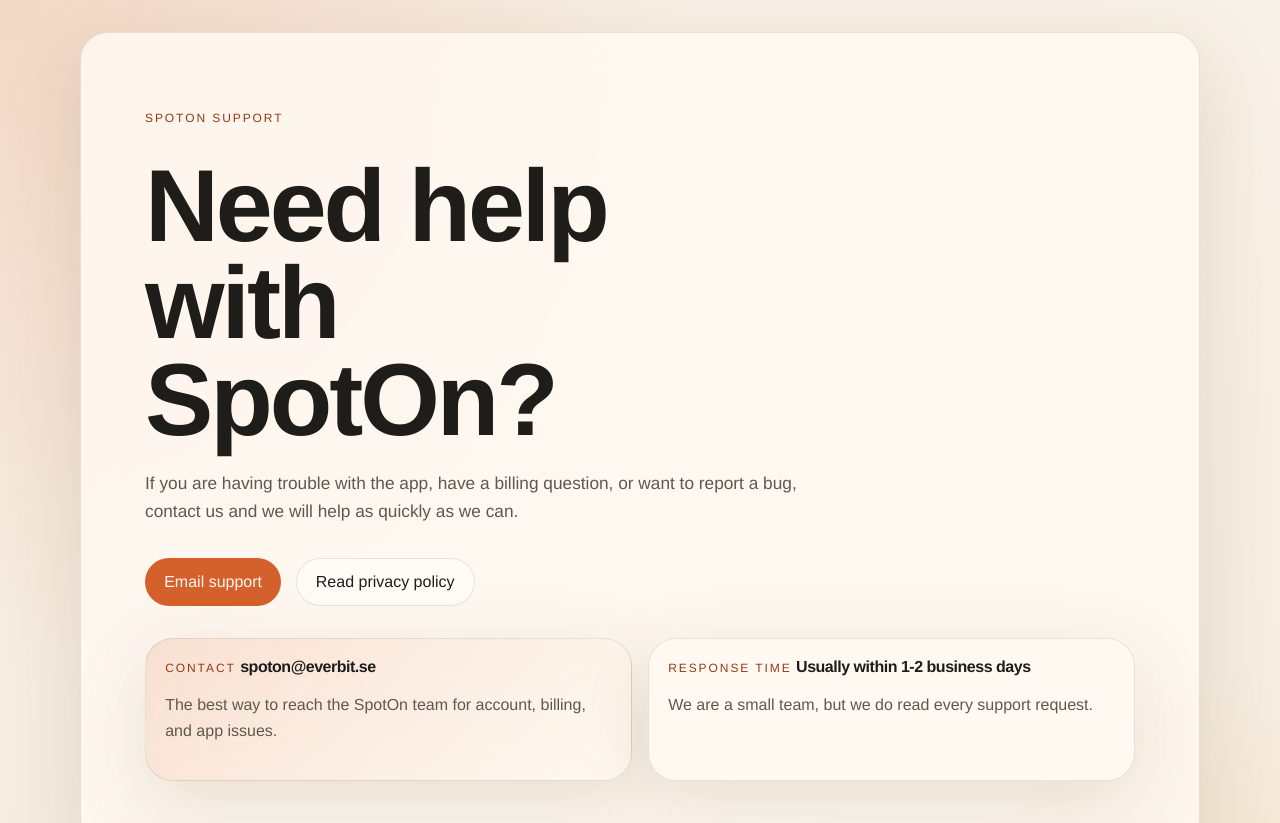
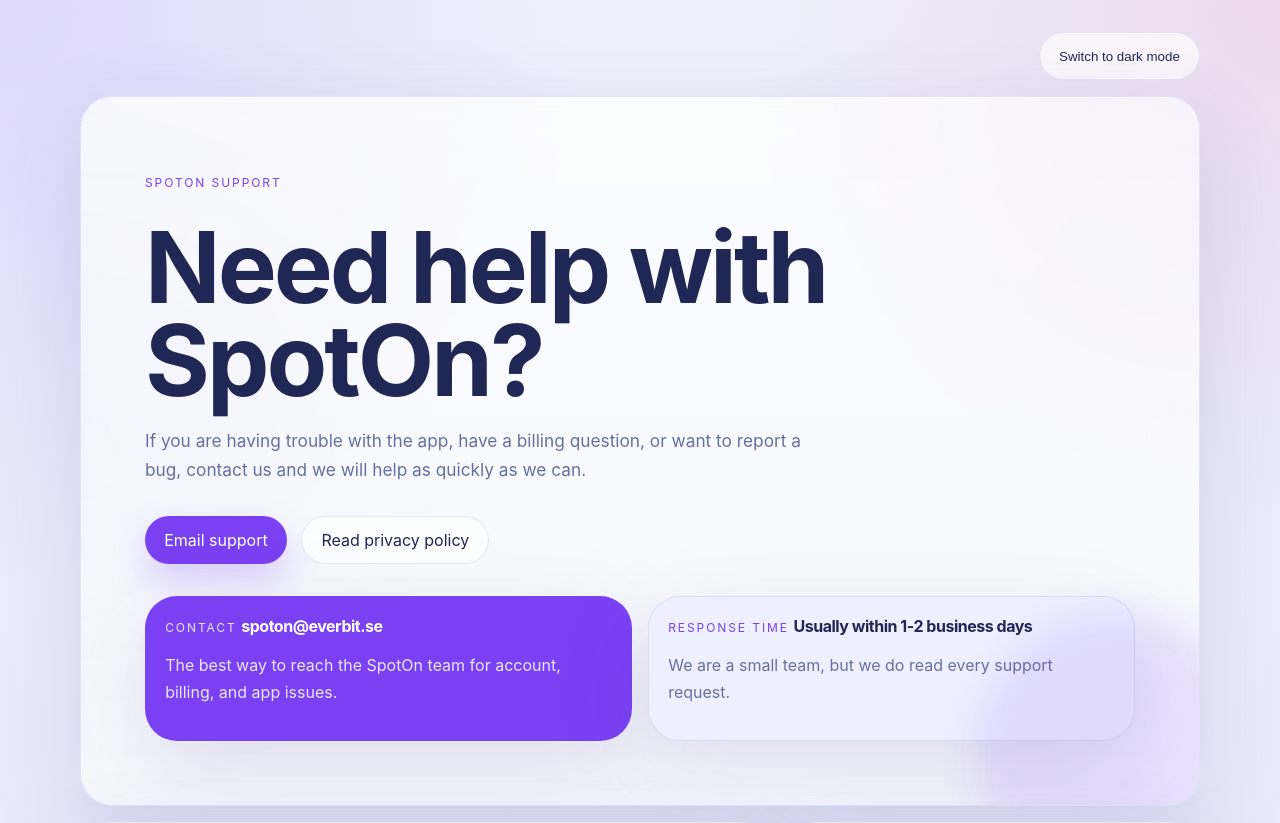
Before and after one commit to everbits/spot-on-app-site, a plain HTML site: page support/index.html in a window 1280 px wide. Shown: the top 823 px of the page. Drawn offline with Linux system fonts and the light colour scheme.

Commit message:
Polish support page adapt to SpotOn theme

```diff
--- a/styles.css
+++ b/styles.css
@@ -1,12 +1,22 @@
-:root {
-    --page-bg: #f6efe2;
-    --surface: rgba(255, 250, 242, 0.84);
-    --ink: #1f1d19;
-    --muted: #5f584f;
-    --line: rgba(64, 50, 28, 0.12);
-    --accent: #d4602b;
-    --accent-deep: #943915;
-    --shadow: 0 24px 80px rgba(96, 64, 22, 0.14);
+:root,
+:root[data-theme="light"] {
+    --page-bg: #eef1fb;
+    --page-bg-deep: #dde4fb;
+    --surface: rgba(255, 255, 255, 0.8);
+    --surface-strong: rgba(255, 255, 255, 0.92);
+    --ink: #202754;
+    --muted: #6670a0;
+    --line: rgba(89, 102, 180, 0.14);
+    --accent-blue: #315fe8;
+    --accent-violet: #7a41f3;
+    --accent-pink: #e458a8;
+    --pill-bg: rgba(255, 255, 255, 0.68);
+    --hero-bg: rgba(255, 255, 255, 0.76);
+    --hero-bg-strong: rgba(255, 255, 255, 0.68);
+    --solid-accent: #7a41f3;
+    --solid-accent-strong: #315fe8;
+    --solid-accent-soft: #eef0ff;
+    --shadow: 0 30px 90px rgba(83, 76, 152, 0.16);
 }
 
 * {
@@ -19,11 +29,12 @@
 
 body {
     margin: 0;
-    background: radial-gradient(circle at top left, rgba(212, 96, 43, 0.18), transparent 28%),
-    radial-gradient(circle at right center, rgba(239, 191, 132, 0.3), transparent 24%),
-    linear-gradient(180deg, #f8f1e7 0%, #f2e8da 100%);
+    background: radial-gradient(circle at top left, rgba(122, 65, 243, 0.14), transparent 24%),
+    radial-gradient(circle at top right, rgba(228, 88, 168, 0.16), transparent 22%),
+    radial-gradient(circle at 20% 80%, rgba(49, 95, 232, 0.1), transparent 28%),
+    linear-gradient(180deg, var(--page-bg) 0%, var(--page-bg-deep) 100%);
     color: var(--ink);
-    font-family: "Helvetica Neue", Helvetica, Arial, sans-serif;
+    font-family: Inter, "SF Pro Display", "Helvetica Neue", Helvetica, Arial, sans-serif;
 }
 
 a {
@@ -41,14 +52,40 @@
 .summary-card,
 .policy-card {
     border: 1px solid var(--line);
-    border-radius: 28px;
+    border-radius: 32px;
     background: var(--surface);
     box-shadow: var(--shadow);
-    backdrop-filter: blur(18px);
+    backdrop-filter: blur(22px);
 }
 
 .panel {
     padding: clamp(2rem, 5vw, 4rem);
+}
+
+.hero-panel {
+    position: relative;
+    overflow: hidden;
+    background: linear-gradient(180deg, var(--hero-bg), var(--hero-bg-strong)),
+    radial-gradient(circle at top right, rgba(122, 65, 243, 0.12), transparent 30%),
+    radial-gradient(circle at left center, rgba(49, 95, 232, 0.1), transparent 32%);
+}
+
+.hero-panel::after {
+    content: "";
+    position: absolute;
+    right: -4rem;
+    bottom: -6rem;
+    width: 18rem;
+    height: 18rem;
+    border-radius: 999px;
+    background: rgba(122, 65, 243, 0.14);
+    filter: blur(20px);
+    opacity: 0.9;
+    pointer-events: none;
+}
+
+.section-panel {
+    background: var(--surface-strong);
 }
 
 .eyebrow,
@@ -57,7 +94,7 @@
     font-size: 0.75rem;
     letter-spacing: 0.16em;
     text-transform: uppercase;
-    color: var(--accent-deep);
+    color: var(--accent-violet);
 }
 
 h1,
@@ -71,9 +108,9 @@
 
 h1 {
     margin-top: 1rem;
-    max-width: 10ch;
-    font-size: clamp(3rem, 11vw, 6.4rem);
-    line-height: 0.95;
+    max-width: 11ch;
+    font-size: clamp(3rem, 11vw, 6.2rem);
+    line-height: 0.94;
 }
 
 h2 {
@@ -115,17 +152,25 @@
     padding: 0.75rem 1.2rem;
     border-radius: 999px;
     text-decoration: none;
+    transition: transform 180ms ease, box-shadow 180ms ease, background 180ms ease;
 }
 
 .button {
-    background: var(--accent);
-    color: #fff8f2;
+    background: var(--solid-accent);
+    color: #ffffff;
+    box-shadow: 0 16px 36px rgba(122, 65, 243, 0.24);
 }
 
 .subtle-link,
 .back-link {
     border: 1px solid var(--line);
-    background: rgba(255, 255, 255, 0.58);
+    background: var(--pill-bg);
+}
+
+.button:hover,
+.subtle-link:hover,
+.back-link:hover {
+    transform: translateY(-1px);
 }
 
 .grid,
@@ -152,12 +197,38 @@
     padding: 1.2rem;
 }
 
-.accent-card {
-    background: linear-gradient(135deg, rgba(212, 96, 43, 0.16), rgba(255, 250, 242, 0.96));
+.gradient-card {
+    background: var(--solid-accent);
+    color: #ffffff;
+    border-color: transparent;
+}
+
+.gradient-card .label,
+.gradient-card .muted,
+.gradient-card a {
+    color: rgba(255, 255, 255, 0.86);
+}
+
+.soft-card {
+    background: var(--solid-accent-soft);
 }
 
 .muted {
     color: var(--muted);
+}
+
+.theme-toggle {
+    cursor: pointer;
+}
+
+.topbar {
+    display: flex;
+    justify-content: flex-end;
+    margin-bottom: 1rem;
+}
+
+.topbar .subtle-link {
+    color: var(--ink);
 }
 
 .stack {
@@ -194,6 +265,84 @@
     margin-top: 1rem;
 }
 
+:root[data-theme="dark"] {
+    --page-bg: #14163d;
+    --page-bg-deep: #181847;
+    --surface: rgba(34, 36, 88, 0.84);
+    --surface-strong: rgba(38, 41, 98, 0.92);
+    --ink: #f3f4ff;
+    --muted: #b7bbe7;
+    --line: rgba(157, 166, 243, 0.14);
+    --pill-bg: rgba(56, 59, 122, 0.58);
+    --hero-bg: rgba(34, 37, 93, 0.88);
+    --hero-bg-strong: rgba(30, 33, 84, 0.88);
+    --solid-accent: #e458a8;
+    --solid-accent-strong: #7a41f3;
+    --solid-accent-soft: rgba(64, 67, 138, 0.88);
+    --shadow: 0 30px 90px rgba(7, 7, 28, 0.38);
+}
+
+:root[data-theme="dark"] body {
+    background: radial-gradient(circle at top left, rgba(122, 65, 243, 0.18), transparent 24%),
+    radial-gradient(circle at top right, rgba(228, 88, 168, 0.18), transparent 22%),
+    linear-gradient(180deg, var(--page-bg) 0%, var(--page-bg-deep) 100%);
+}
+
+:root[data-theme="dark"] .hero-panel {
+    background: linear-gradient(180deg, var(--hero-bg), var(--hero-bg-strong)),
+    radial-gradient(circle at top right, rgba(228, 88, 168, 0.14), transparent 30%),
+    radial-gradient(circle at left center, rgba(49, 95, 232, 0.14), transparent 32%);
+}
+
+:root[data-theme="dark"] .hero-panel::after {
+    background: rgba(228, 88, 168, 0.16);
+}
+
+:root[data-theme="dark"] .soft-card {
+    background: var(--solid-accent-soft);
+}
+
+:root[data-theme="dark"] .button {
+    box-shadow: 0 16px 36px rgba(228, 88, 168, 0.24);
+}
+
+:root[data-theme="dark"] .gradient-card .label,
+:root[data-theme="dark"] .gradient-card .muted,
+:root[data-theme="dark"] .gradient-card a {
+    color: rgba(255, 255, 255, 0.88);
+}
+
+@media (prefers-color-scheme: dark) {
+    :root:not([data-theme]) {
+        --page-bg: #14163d;
+        --page-bg-deep: #181847;
+        --surface: rgba(34, 36, 88, 0.84);
+        --surface-strong: rgba(38, 41, 98, 0.92);
+        --ink: #f3f4ff;
+        --muted: #b7bbe7;
+        --line: rgba(157, 166, 243, 0.14);
+        --pill-bg: rgba(56, 59, 122, 0.58);
+        --hero-bg: rgba(34, 37, 93, 0.88);
+        --hero-bg-strong: rgba(30, 33, 84, 0.88);
+        --solid-accent: #e458a8;
+        --solid-accent-strong: #7a41f3;
+        --solid-accent-soft: rgba(64, 67, 138, 0.88);
+        --shadow: 0 30px 90px rgba(7, 7, 28, 0.38);
+    }
+
+    body {
+        background: radial-gradient(circle at top left, rgba(122, 65, 243, 0.18), transparent 24%),
+        radial-gradient(circle at top right, rgba(228, 88, 168, 0.18), transparent 22%),
+        linear-gradient(180deg, var(--page-bg) 0%, var(--page-bg-deep) 100%);
+    }
+
+    :root:not([data-theme]) .hero-panel {
+        background: linear-gradient(180deg, var(--hero-bg), var(--hero-bg-strong)),
+        radial-gradient(circle at top right, rgba(228, 88, 168, 0.14), transparent 30%),
+        radial-gradient(circle at left center, rgba(49, 95, 232, 0.14), transparent 32%);
+    }
+}
+
 @media (max-width: 820px) {
     .grid {
         grid-template-columns: 1fr;
--- a/support/index.html
+++ b/support/index.html
@@ -9,10 +9,14 @@
             content="Support contact details and help information for the SpotOn app."
     />
     <link rel="stylesheet" href="/styles.css"/>
+  <script src="/theme.js" defer></script>
 </head>
 <body>
 <main class="shell">
-  <section class="panel">
+  <div class="topbar">
+    <button class="subtle-link theme-toggle" data-theme-toggle type="button">Switch theme</button>
+  </div>
+  <section class="panel hero-panel">
     <p class="eyebrow">SpotOn support</p>
     <h1>Need help with SpotOn?</h1>
         <p class="lede">
@@ -26,7 +30,7 @@
         </div>
 
         <div class="card-grid">
-          <article class="info-card accent-card">
+          <article class="info-card gradient-card">
             <span class="label">Contact</span>
             <strong>spoton@everbit.se</strong>
             <p class="muted">
@@ -34,7 +38,7 @@
             </p>
           </article>
 
-          <article class="info-card">
+          <article class="info-card soft-card">
             <span class="label">Response time</span>
             <strong>Usually within 1-2 business days</strong>
             <p class="muted">We are a small team, but we do read every support request.</p>
@@ -43,7 +47,7 @@
   </section>
 
   <section class="grid">
-        <article class="panel">
+    <article class="panel section-panel">
           <p class="eyebrow">Common issues</p>
           <h2>What we can help with</h2>
           <div class="stack">
@@ -71,7 +75,7 @@
           </div>
         </article>
 
-        <aside class="panel">
+    <aside class="panel section-panel">
           <p class="eyebrow">Before you email</p>
           <h2>What to include</h2>
           <ul class="link-list">
@@ -100,7 +104,7 @@
   </section>
 
   <section class="grid">
-    <article class="panel">
+    <article class="panel section-panel">
       <p class="eyebrow">Contact support</p>
       <h2>How to reach us</h2>
       <div class="stack">
@@ -123,7 +127,7 @@
       </div>
     </article>
 
-    <aside class="panel">
+    <aside class="panel section-panel">
       <p class="eyebrow">Related</p>
       <h2>Useful links</h2>
       <ul class="link-list">
--- /dev/null
+++ b/theme.js
@@ -0,0 +1,38 @@
+(function () {
+    var storageKey = "spoton-theme";
+    var root = document.documentElement;
+    var buttons;
+
+    function applyTheme(theme) {
+        root.setAttribute("data-theme", theme);
+        if (!buttons) {
+            buttons = document.querySelectorAll("[data-theme-toggle]");
+        }
+        buttons.forEach(function (button) {
+            button.textContent = theme === "dark" ? "Switch to light mode" : "Switch to dark mode";
+            button.setAttribute("aria-label", button.textContent);
+        });
+    }
+
+    function getPreferredTheme() {
+        var saved = localStorage.getItem(storageKey);
+        if (saved === "light" || saved === "dark") {
+            return saved;
+        }
+        return window.matchMedia("(prefers-color-scheme: dark)").matches ? "dark" : "light";
+    }
+
+    function toggleTheme() {
+        var nextTheme = root.getAttribute("data-theme") === "dark" ? "light" : "dark";
+        localStorage.setItem(storageKey, nextTheme);
+        applyTheme(nextTheme);
+    }
+
+    document.addEventListener("DOMContentLoaded", function () {
+        buttons = document.querySelectorAll("[data-theme-toggle]");
+        applyTheme(getPreferredTheme());
+        buttons.forEach(function (button) {
+            button.addEventListener("click", toggleTheme);
+        });
+    });
+})();
```
Also changed, not shown: privacy/index.html (+7 -3 lines).
